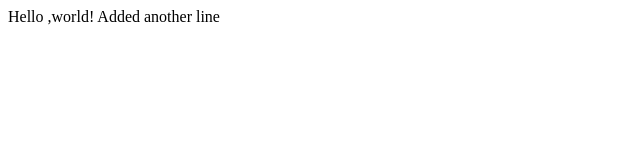
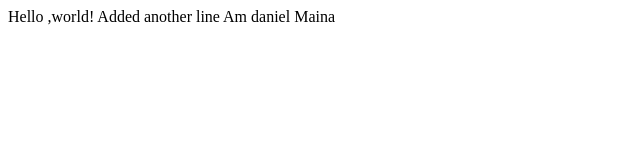
Before and after one commit to DanielChiwaz/lecture1, a plain HTML site: page index.html in a window 1280 px wide. Shown: the whole page, without its empty margins (0-640 px from the left). Drawn offline with Linux system fonts and the light colour scheme.

Commit message:
Update index.html

```diff
--- a/index.html
+++ b/index.html
@@ -6,5 +6,6 @@
 <body>
 Hello ,world!
 Added another line
+	Am daniel Maina
 </body>
 </html>
```
